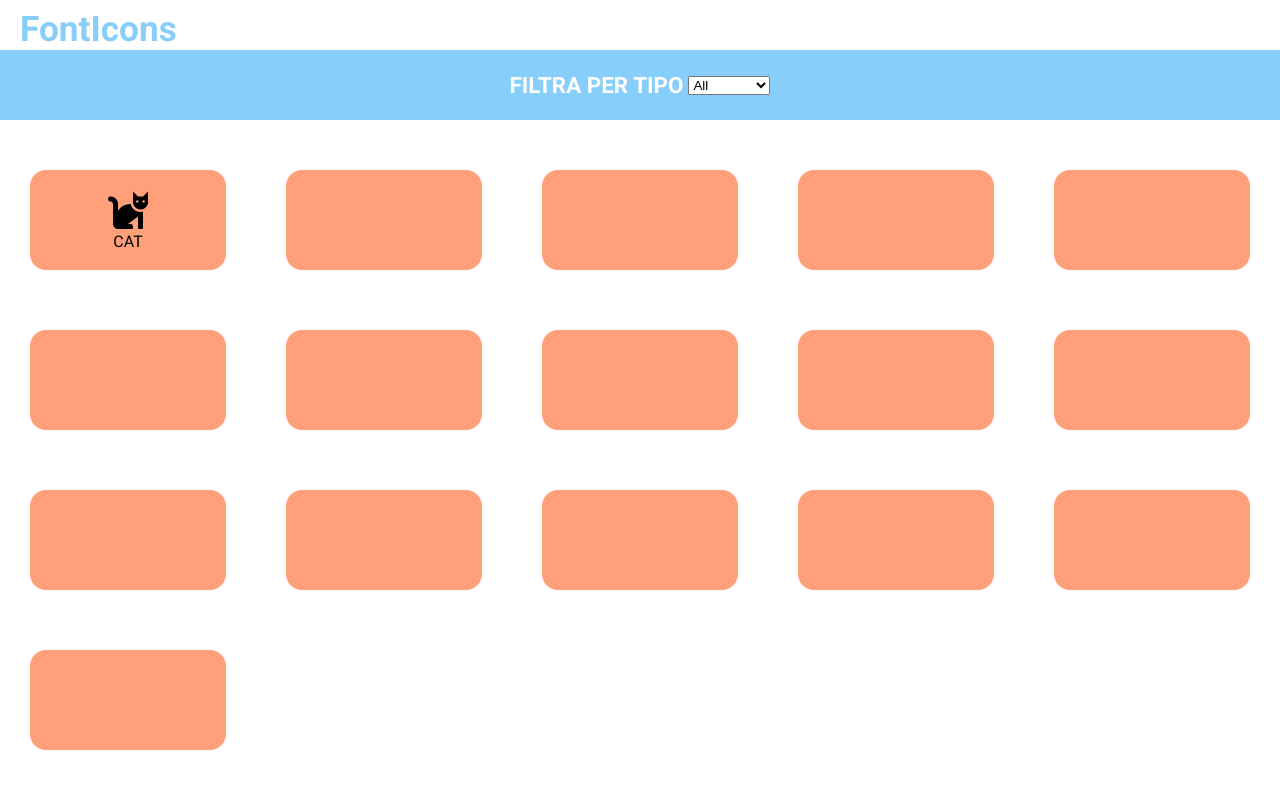
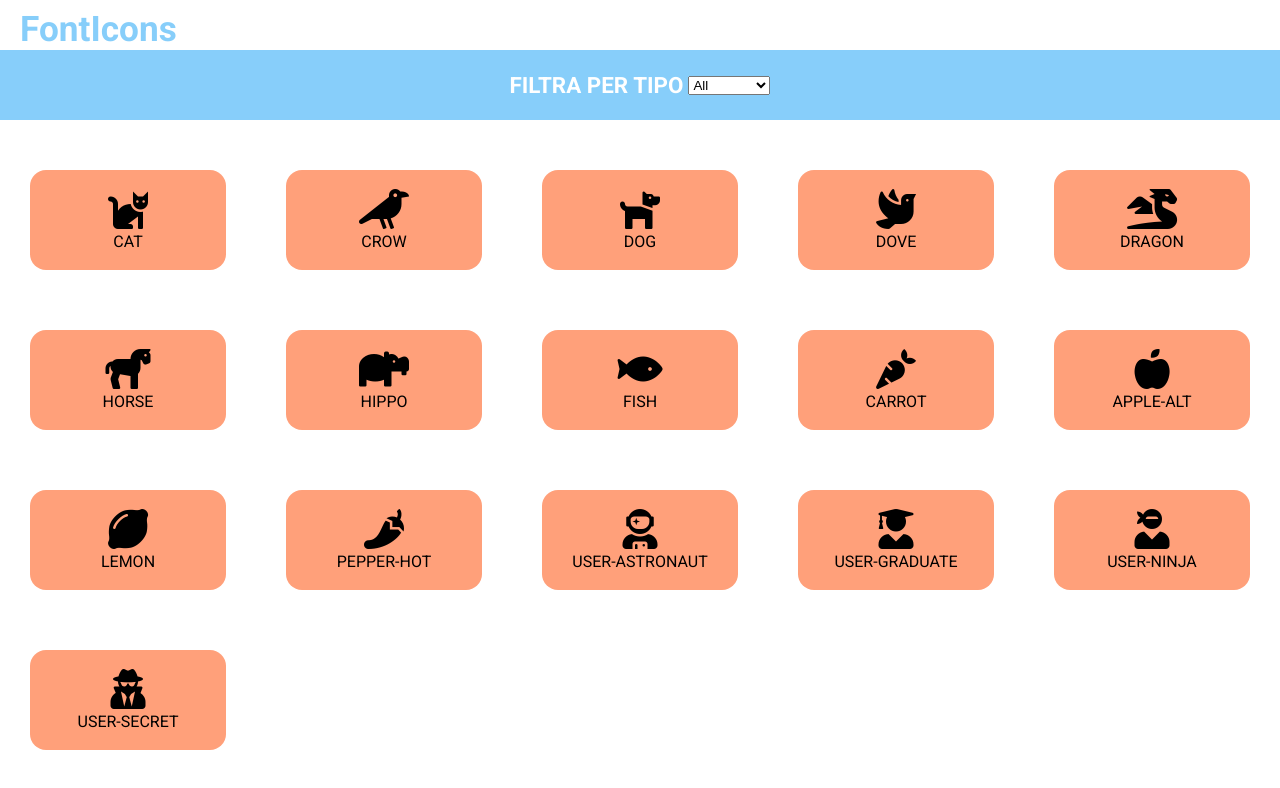
Before and after one commit to AnaisDiGenua/js-es6-icons, a plain HTML site: page index.html in a window 1280 px wide. Drawn offline with Linux system fonts and the light colour scheme.

Commit message:
milestone 1

```diff
--- a/css/style.css
+++ b/css/style.css
@@ -51,3 +51,6 @@ header h1 {
     font-size: 2.5rem;
     margin-bottom: 3px;
 }
+.icons-container .card p {
+    text-transform: uppercase;
+}
--- a/index.html
+++ b/index.html
@@ -34,25 +34,10 @@
     <div class="icons-container">
 
         <!-- js -->
-        <div class="card">
+        <!-- <div class="card">
             <i class="fas fa-cat"></i>
             <p>CAT</p>
-        </div>
-        <div class="card"></div>
-        <div class="card"></div>
-        <div class="card"></div>
-        <div class="card"></div>
-        <div class="card"></div>
-        <div class="card"></div>
-        <div class="card"></div>
-        <div class="card"></div>
-        <div class="card"></div>
-        <div class="card"></div>
-        <div class="card"></div>
-        <div class="card"></div>
-        <div class="card"></div>
-        <div class="card"></div>
-        <div class="card"></div>
+        </div> -->
         <!-- /js -->
 
     </div>
--- a/js/script.js
+++ b/js/script.js
@@ -118,3 +118,19 @@ const card = [
 		color: 'blue'
 	}
 ];
+
+
+
+
+// ciclo per stampare le card dinamicamente
+card.forEach((element) => {
+    const container = document.querySelector('.icons-container');
+
+    container.innerHTML +=
+    `
+    <div class="card">
+            <i class="${element.family} ${element.prefix + element.name}"></i>
+            <p>${element.name}</p>
+    </div>
+    `;
+});
```
